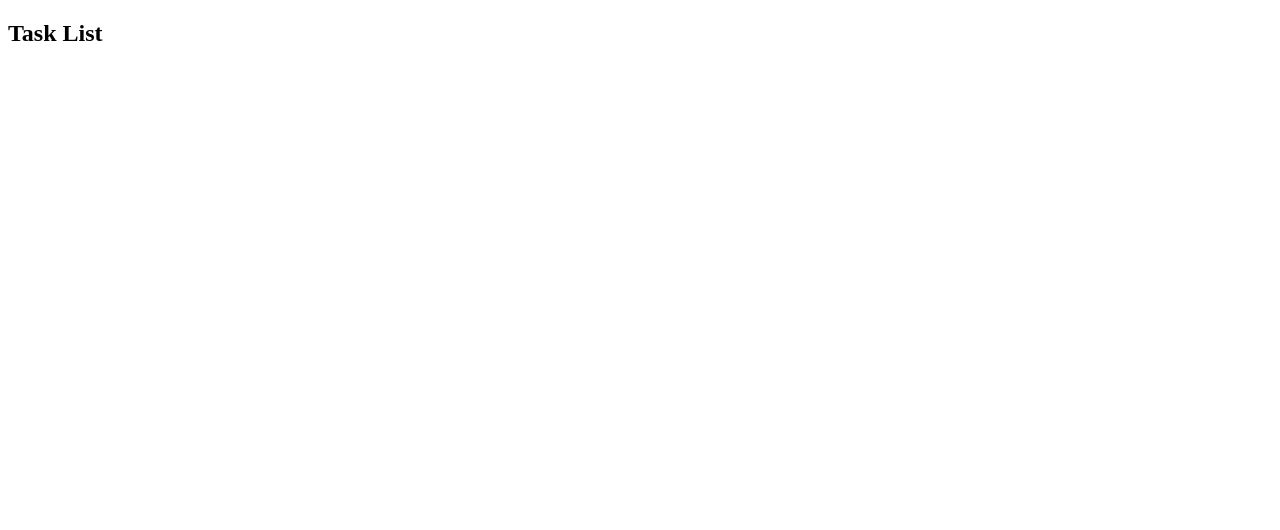
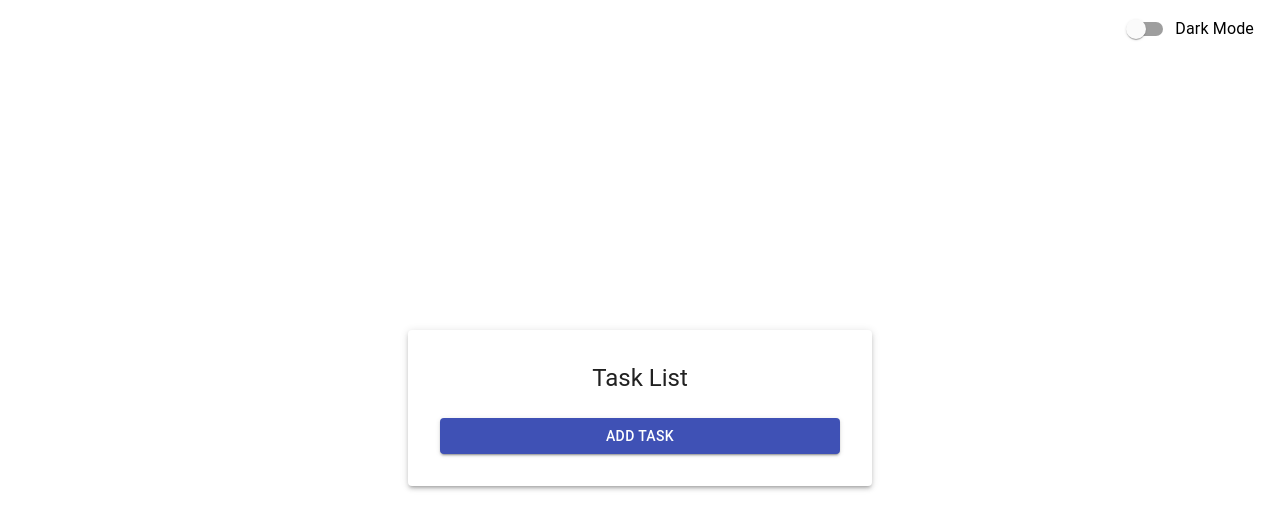
Before and after one commit to maegaspa/taskAppReact, a React (Create React App) app in the folder task-react/: page /tasks in a window 1280 px wide. Shown: the top 530 px of the page. Built offline with nearby package versions, Linux system fonts and the light colour scheme.

Commit message:
Adding TaskList.js page

```diff
--- a/task-react/src/components/Tasks/TaskList.js
+++ b/task-react/src/components/Tasks/TaskList.js
@@ -1,10 +1,34 @@
 import React, { useState, useEffect } from 'react';
+import { makeStyles, ThemeProvider, createTheme } from '@material-ui/core/styles';
+import Paper from '@material-ui/core/Paper';
+import Typography from '@material-ui/core/Typography';
+import Button from '@material-ui/core/Button';
+import { useDarkMode } from '../../context/DarkModeContext';
 import taskService from '../../services/taskService';
+import useStyles from '../../styles/styles';
+import FormControlLabel from "@material-ui/core/FormControlLabel";
+import Switch from "@material-ui/core/Switch";
+import authService from "../../services/authService";
+import Cookies from "js-cookie";
+import {useAuthState} from "../../context/AuthContext";
+import {useNavigate} from "react-router-dom";
 
 const TaskList = () => {
+	const classes = useStyles();
+	const { darkMode, toggleDarkMode } = useDarkMode();
+	const navigate = useNavigate ();
 	const [tasks, setTasks] = useState([]);
+	const { isAuthenticated } = useAuthState();
 
 	useEffect(() => {
+		if (!isAuthenticated) {
+			// Redirect to login or handle unauthorized access
+			// You can use a navigation library like react-router-dom to navigate
+			console.log('User not authenticated. Redirecting to login.');
+			// Example with react-router-dom:
+			// history.push('/login');
+			return;
+		}
 		const fetchTasks = async () => {
 			try {
 				// Call taskService.getAllTasks()
@@ -15,14 +39,53 @@ const TaskList = () => {
 		};
 
 		fetchTasks();
-	}, []);
+	}, [isAuthenticated]);
+
+	useEffect(() => {
+		document.body.style.backgroundColor = darkMode ? '#303030' : 'white';
+		document.body.style.color = darkMode ? 'white' : 'black';
+	}, [darkMode]);
+
+	const handleAddTask = async () => {
+		try {
+			navigate('/tasks/create');
+		} catch (error) {
+			// Handle errors
+		}
+	};
 
 	return (
-		<div>
-			<h2>Task List</h2>
-			{/* Display the list of tasks */}
-		</div>
+		<>
+			<div className={classes.switchContainer}>
+				<FormControlLabel
+					control={<Switch checked={darkMode} onChange={toggleDarkMode} color="primary" />}
+					label="Dark Mode"
+				/>
+			</div>
+			<ThemeProvider theme={createTheme({ palette: { type: darkMode ? 'dark' : 'light' } })}>
+				<div className={classes.root}>
+					<Paper className={classes.paper} elevation={3}>
+						<Typography variant="h5" gutterBottom>
+							Task List
+						</Typography>
+						{tasks.map((task) => (
+							<div key={task.id}>
+								{/* Display task details here */}
+							</div>
+						))}
+						<Button
+							variant="contained"
+							color="primary"
+							fullWidth
+							className={classes.button}
+							onClick={handleAddTask}
+						>
+							Add Task
+						</Button>
+					</Paper>
+				</div>
+			</ThemeProvider>
+		</>
 	);
 };
-
 export default TaskList;
```
